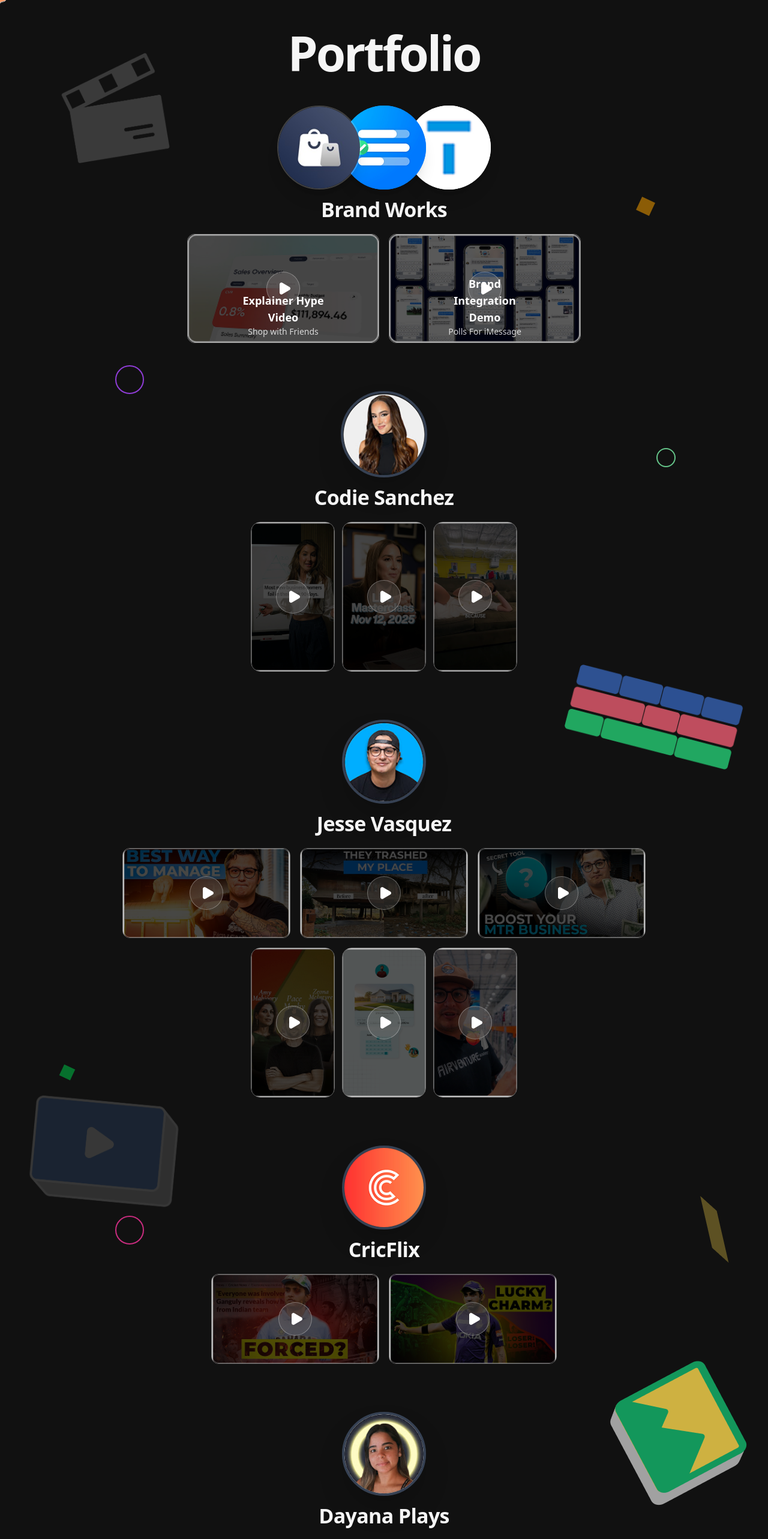
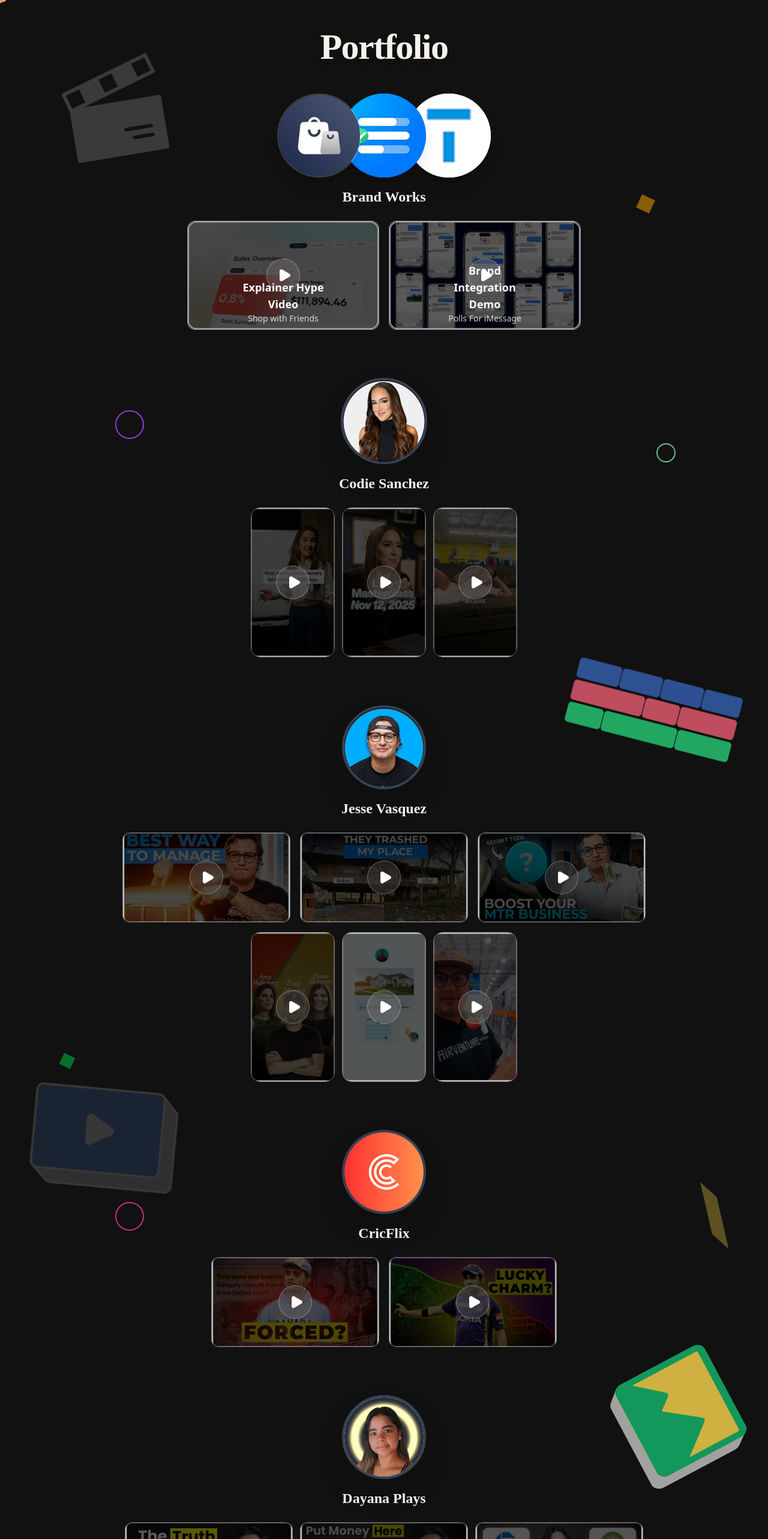
Before and after one commit to debugger43/xquisit, a Next.js app: page /portfolio in a window 1280 px wide. Shown: the top 2566 px of the page at 60% size. Built offline with nearby package versions, Linux system fonts and the light colour scheme.

Commit message:
hand cursor added, remover green line

```diff
--- a/app/components/sections/Testimonials/testimonials.tsx
+++ b/app/components/sections/Testimonials/testimonials.tsx
@@ -213,7 +213,7 @@
     >
       {/* GLOW CURVE BACKGROUND */}
 
-      {/* <div className="absolute inset-0 z-0 pointer-events-none flex items-center justify-center overflow-hidden">
+      <div className="absolute inset-0 z-0 pointer-events-none flex items-center justify-center overflow-hidden">
         <svg
           width="1920"
           height="1080"
@@ -259,7 +259,7 @@
             />
           </g>
         </svg>
-      </div> */}
+      </div>
       <div className="relative z-10 h-full overflow-hidden">
         <div ref={trackRef} className="flex w-[200vw] h-full">
           {/* SLIDE 1 */}
--- a/app/portfolio/page.tsx
+++ b/app/portfolio/page.tsx
@@ -1,7 +1,26 @@
 'use client';
 import React, { useState } from 'react';
 import Image from 'next/image';
+import { Play } from "lucide-react";
 import { VideoCard } from '../components/videoCard';
+
+interface CardProps {
+  type: 'landscape' | 'portrait';
+  imageSrc?: string;
+  title?: string;
+  subtitle?: string;
+  overlayText?: string;
+  overlayBg?: string;
+}
+
+
+const PlayButton = () => (
+  <div className="absolute inset-0 m-auto w-8 h-8 rounded-full bg-white/20 backdrop-blur-sm z-20 flex items-center justify-center border border-white/30">
+    <div className="ml-1 w-0 h-0 border-t-[6px] border-t-transparent border-b-[6px] border-b-transparent border-l-[10px] border-l-white" />
+  </div>
+);
+
+// --- Main Page ---
 
 export default function PortfolioPage() {
   const [activeVideo, setActiveVideo] = useState<string | null>(null);
@@ -9,9 +28,9 @@
   return (
     <div className="relative min-h-screen bg-[#111111] text-[#f7f2eb] font-sans overflow-x-hidden">
 
-      {/* Background Floating Elements */}
+      {/* 1. Background Floating Elements (Static CSS Art) */}
       <div className="absolute inset-0 pointer-events-none select-none opacity-40 lg:opacity-80" aria-hidden="true">
-        {/* Clapboard */}
+        {/* Clapboard (Top Left) */}
         <div className="absolute top-[2%] left-[5%] scale-75">
           <img
             src="/images/Clapboard.png"
@@ -20,14 +39,14 @@
           />
         </div>
 
-        {/* Color Bars */}
+        {/* Color Bars (Mid Right) */}
         <div className="absolute top-[40%] right-10 w-[300px] h-[200px] rounded-lg">
           <img src="/images/brick_design.png" alt="" />
         </div>
 
         {/* Geometric Shapes */}
         <div className="absolute top-[12%] right-[15%] w-6 h-6 bg-yellow-600/80 rotate-25" />
-        <div className="absolute top-[22%] left-[15%] w-12 h-12 rounded-full border-2 border-purple-500" />
+        <div className="absolute top-[25%] left-[15%] w-12 h-12 rounded-full border-2 border-purple-500" />
         <div className="absolute top-[27%] right-[12%] w-8 h-8 rounded-full border-2 border-green-300" />
 
         <div className="absolute bottom-[35%] left-[8%] w-5 h-5 bg-green-600/80 rotate-25" />
@@ -44,7 +63,7 @@
       </div>
 
       <main className="relative z-10 max-w-[800px] mx-auto px-6 py-12">
-        <h1 className="text-center font-[900] text-[64px] md:text-[80px] mb-12 leading-none tracking-[-0.04em] text-[#f5f5f5]">
+        <h1 className="text-center font-['Fredoka'] font-extrabold text-5xl md:text-6xl mb-12 tracking-tight drop-shadow-lg">
           Portfolio
         </h1>
 
@@ -82,9 +101,8 @@
               />
             </div>
           </div>
-          <h2 className="text-center font-[700] text-[28px] md:text-[34px] mb-6 leading-none tracking-[-0.02em] text-[#f5f5f5]">
-            Brand Works
-          </h2>
+          <h2 className="font-['Fredoka'] font-bold text-2xl mb-6">Brand Works</h2>
+
           <div className="flex flex-wrap justify-center gap-4">
             <VideoCard
               thumbnail="/images/Link.png"
@@ -124,7 +142,7 @@
             />
           </div>
 
-          <h2 className="text-center font-[700] text-[28px] md:text-[34px] mb-6 leading-none tracking-[-0.02em] text-[#f5f5f5]">
+          <h2 className="font-['Fredoka'] font-bold text-2xl mb-6">
             Codie Sanchez
           </h2>
 
@@ -156,7 +174,7 @@
           <div className="w-35 h-35 rounded-full border-4 border-gray-700 overflow-hidden shadow-2xl mb-4 bg-zinc-800">
             <Image src="/images/Jesse Vasquez.png" alt="Jesse Vasquez" width={150} height={150} className="object-cover" />
           </div>
-          <h2 className="text-center font-[700] text-[28px] md:text-[34px] mb-6 leading-none tracking-[-0.02em] text-[#f5f5f5]">Jesse Vasquez</h2>
+          <h2 className="font-['Fredoka'] font-bold text-2xl mb-6">Jesse Vasquez</h2>
           {/* horizontal videos */}
           <div className="flex flex-col gap-4 items-center">
             <div className="flex justify-center gap-4">
@@ -209,7 +227,7 @@
           <div className="w-35 h-35 rounded-full border-4 border-gray-700 overflow-hidden shadow-2xl mb-4 bg-zinc-800">
             <Image src="/images/CricFlix.png" alt="Jesse Vasquez" width={150} height={150} className="object-cover" />
           </div>
-          <h2 className="text-center font-[700] text-[28px] md:text-[34px] mb-6 leading-none tracking-[-0.02em] text-[#f5f5f5]">CricFlix</h2>
+          <h2 className="font-['Fredoka'] font-bold text-2xl mb-6">CricFlix</h2>
           <div className="flex flex-wrap justify-center gap-4">
             <VideoCard
               thumbnail="/images/CricFlix_Link(1).png"
@@ -231,7 +249,7 @@
           <div className="w-35 h-35 rounded-full border-4 border-gray-700 overflow-hidden shadow-2xl mb-4 bg-zinc-800">
             <Image src="/images/Dayana Plays.png" alt="Jesse Vasquez" width={150} height={150} className="object-cover" />
           </div>
-          <h2 className="text-center font-[700] text-[28px] md:text-[34px] mb-6 leading-none tracking-[-0.02em] text-[#f5f5f5]">Dayana Plays</h2>
+          <h2 className="font-['Fredoka'] font-bold text-2xl mb-6">Dayana Plays</h2>
           <div className="flex justify-center gap-3">
             <VideoCard
               thumbnail="/images/Dayana Plays_Link (1).png"
```
Also changed, not shown: public/cursor/hand-green.svg (deleted), public/cursor/hand-orange.svg (deleted).
